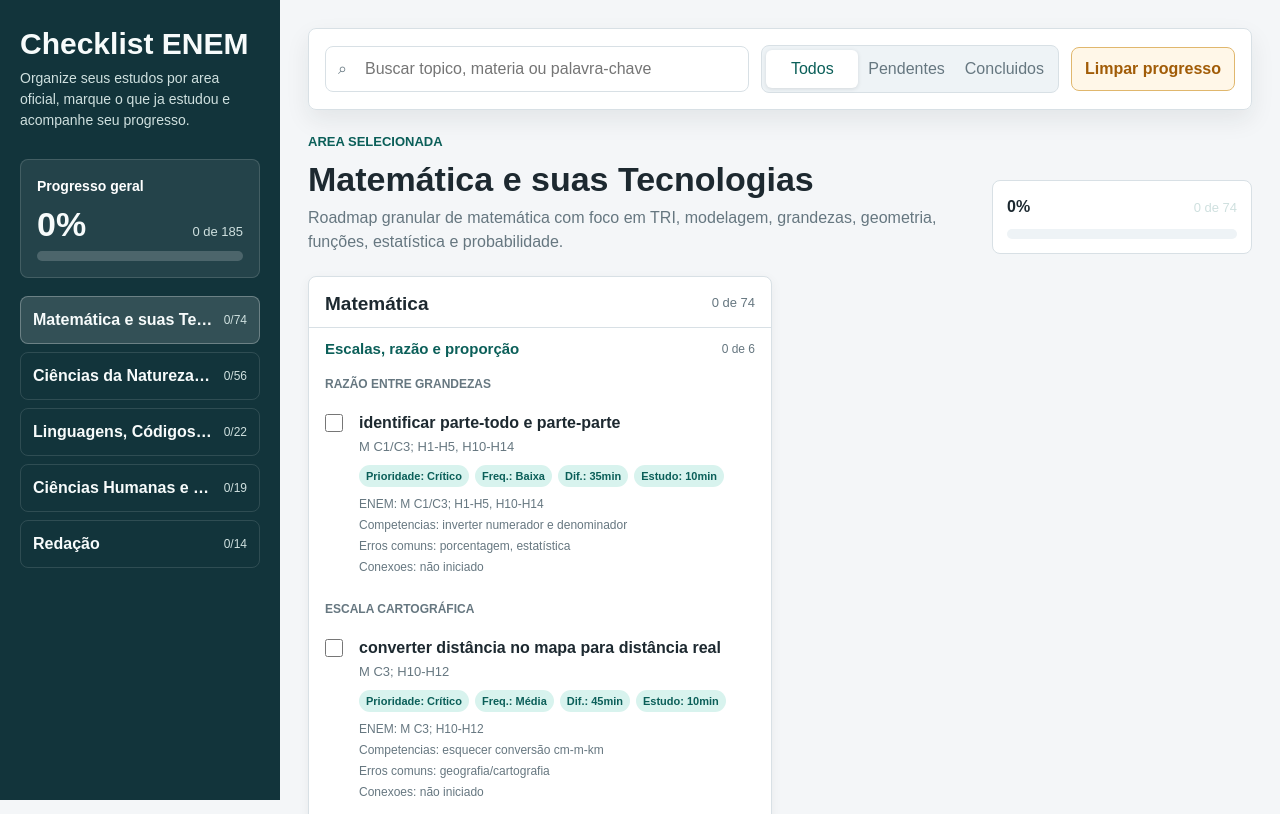
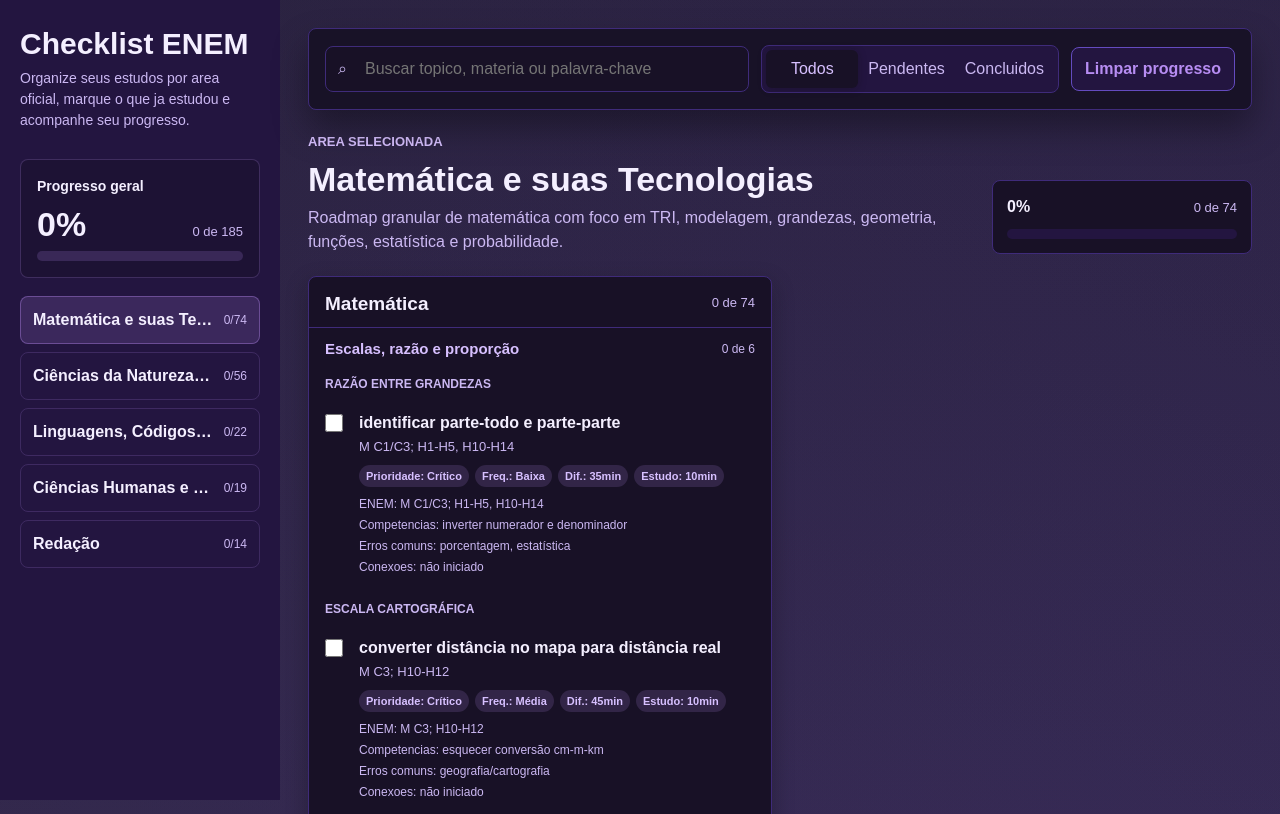
Before and after one commit to dvsalvaya/Planner_Enem, a plain HTML site: page index.html in a window 1280 px wide. Shown: the top 814 px of the page. Drawn offline with Linux system fonts and the light colour scheme.

Commit message:
Mudança de paleta de cores

```diff
--- a/index.html
+++ b/index.html
@@ -7,17 +7,17 @@
   <style>
     :root {
       color-scheme: light;
-      --bg: #f4f6f8;
-      --surface: #ffffff;
-      --surface-muted: #eef3f6;
-      --text: #1d2930;
-      --muted: #667780;
-      --border: #d8e0e5;
-      --accent: #0f766e;
-      --accent-strong: #0b5f59;
-      --accent-soft: #d8f3ee;
-      --warn: #a15c07;
-      --shadow: 0 10px 24px rgba(22, 35, 44, 0.08);
+      --bg: #0d0d0d;
+      --surface: #181126;
+      --surface-muted: #231540;
+      --text: #f4efff;
+      --muted: #cbb8f2;
+      --border: #3f2b7a;
+      --accent: #b78df2;
+      --accent-strong: #d7c0ff;
+      --accent-soft: rgba(183, 141, 242, 0.16);
+      --warn: #b78df2;
+      --shadow: 0 18px 34px rgba(0, 0, 0, 0.34);
       --radius: 8px;
     }
 
@@ -32,7 +32,10 @@
     body {
       margin: 0;
       min-height: 100vh;
-      background: var(--bg);
+      background:
+        radial-gradient(circle at 22% 18%, rgba(183, 141, 242, 0.22), transparent 34%),
+        radial-gradient(circle at 82% 8%, rgba(100, 75, 191, 0.28), transparent 36%),
+        linear-gradient(135deg, #0d0d0d 0%, #231540 54%, #311f73 100%);
       color: var(--text);
       font-family: Arial, Helvetica, sans-serif;
       line-height: 1.5;
@@ -59,8 +62,8 @@
       height: 100vh;
       padding: 28px 20px;
       overflow: auto;
-      background: #12343b;
-      color: #f7fbfb;
+      background: #231540;
+      color: var(--text);
     }
 
     .brand {
@@ -76,23 +79,23 @@
 
     .brand p {
       margin: 0;
-      color: #cfe0df;
+      color: var(--muted);
       font-size: 14px;
     }
 
     .progress-card {
       padding: 16px;
       margin-bottom: 18px;
-      border: 1px solid rgba(255, 255, 255, 0.14);
+      border: 1px solid rgba(183, 141, 242, 0.22);
       border-radius: var(--radius);
-      background: rgba(255, 255, 255, 0.08);
+      background: rgba(13, 13, 13, 0.22);
     }
 
     .progress-card strong {
       display: block;
       margin-bottom: 10px;
       font-size: 14px;
-      color: #ffffff;
+      color: var(--text);
     }
 
     .progress-row {
@@ -110,7 +113,7 @@
     }
 
     .progress-count {
-      color: #cfe0df;
+      color: var(--muted);
       font-size: 13px;
       white-space: nowrap;
     }
@@ -119,14 +122,14 @@
       height: 10px;
       overflow: hidden;
       border-radius: 999px;
-      background: rgba(255, 255, 255, 0.18);
+      background: rgba(183, 141, 242, 0.18);
     }
 
     .progress-fill {
       width: 0%;
       height: 100%;
       border-radius: inherit;
-      background: #6ee7d8;
+      background: #b78df2;
       transition: width 180ms ease;
     }
 
@@ -146,17 +149,17 @@
       gap: 10px;
       min-height: 48px;
       padding: 10px 12px;
-      border: 1px solid rgba(255, 255, 255, 0.12);
+      border: 1px solid rgba(183, 141, 242, 0.18);
       border-radius: var(--radius);
       background: transparent;
-      color: #f7fbfb;
+      color: var(--text);
       text-align: left;
     }
 
     .tab-button:hover,
     .tab-button.active {
-      background: rgba(255, 255, 255, 0.14);
-      border-color: rgba(255, 255, 255, 0.28);
+      background: rgba(183, 141, 242, 0.16);
+      border-color: rgba(183, 141, 242, 0.38);
     }
 
     .tab-title {
@@ -167,7 +170,7 @@
     }
 
     .tab-meta {
-      color: #cfe0df;
+      color: var(--muted);
       font-size: 12px;
     }
 
@@ -188,7 +191,7 @@
       margin-bottom: 22px;
       border: 1px solid var(--border);
       border-radius: var(--radius);
-      background: rgba(255, 255, 255, 0.94);
+      background: rgba(24, 17, 38, 0.94);
       box-shadow: var(--shadow);
       backdrop-filter: blur(10px);
     }
@@ -219,7 +222,7 @@
 
     .search-input:focus {
       border-color: var(--accent);
-      box-shadow: 0 0 0 3px rgba(15, 118, 110, 0.14);
+      box-shadow: 0 0 0 3px rgba(183, 141, 242, 0.18);
     }
 
     .filters {
@@ -243,15 +246,15 @@
     .filter-button.active {
       background: var(--surface);
       color: var(--accent-strong);
-      box-shadow: 0 1px 4px rgba(22, 35, 44, 0.12);
+      box-shadow: 0 1px 8px rgba(13, 13, 13, 0.28);
     }
 
     .reset-button {
       min-height: 44px;
       padding: 9px 13px;
-      border: 1px solid #e0b76d;
+      border: 1px solid #644bbf;
       border-radius: var(--radius);
-      background: #fff7e8;
+      background: #231540;
       color: var(--warn);
       font-weight: 700;
     }
@@ -310,7 +313,7 @@
       border: 1px solid var(--border);
       border-radius: var(--radius);
       background: var(--surface);
-      box-shadow: 0 3px 12px rgba(22, 35, 44, 0.05);
+      box-shadow: 0 8px 22px rgba(13, 13, 13, 0.28);
     }
 
     .subject-card.hidden {
@@ -444,7 +447,7 @@
 
     .topic-item.done .topic-title,
     .topic-item.done .topic-note {
-      color: #75868d;
+      color: #8c7ab8;
       text-decoration: line-through;
       text-decoration-thickness: 1px;
     }
```
